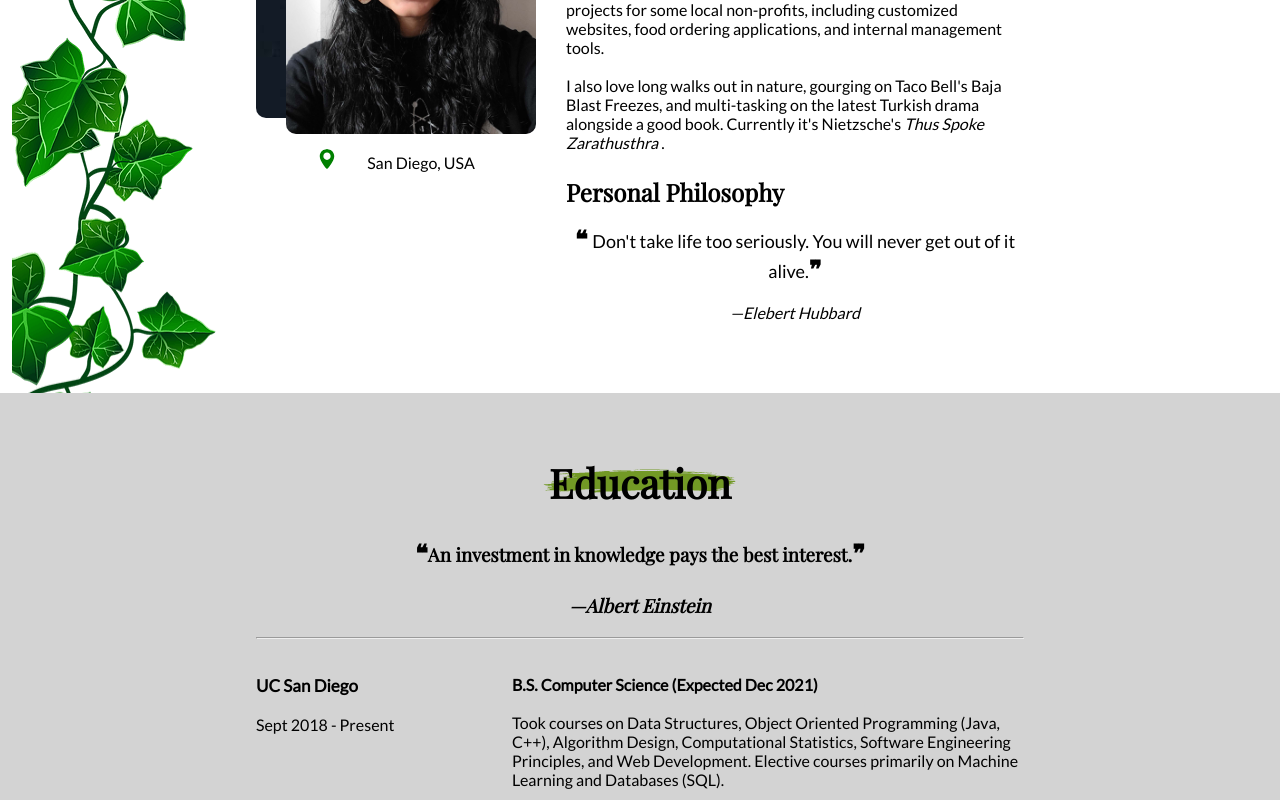
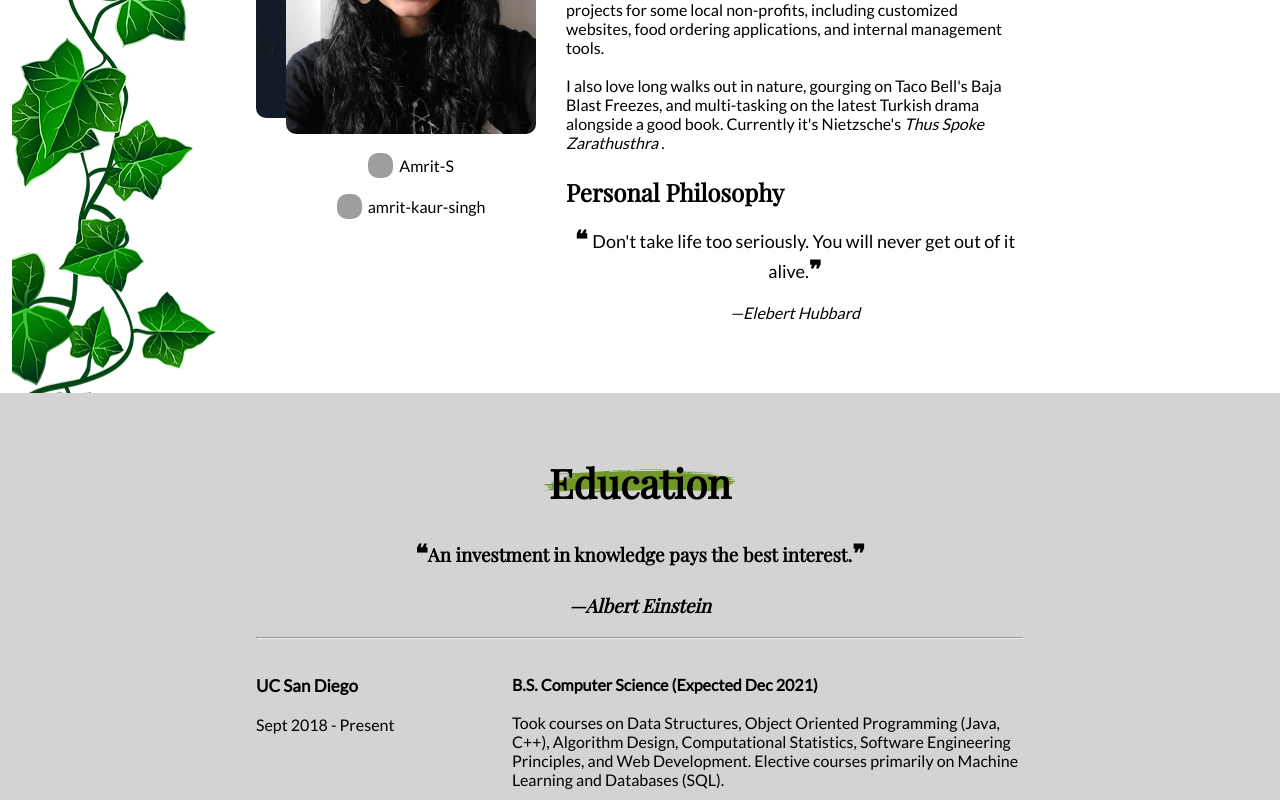
Before and after one commit to Amrit-S/personal-website, a React (Create React App) app: page / in a window 1280 px wide. Shown: the part 1240-2040 px from the top of the page. Built offline with nearby package versions, Linux system fonts and the light colour scheme; grey boxes are pictures that could not be loaded.

Commit message:
added linkedin & github to about + added underline animation

```diff
--- a/src/components/InteractiveSections/About.js
+++ b/src/components/InteractiveSections/About.js
@@ -16,10 +16,12 @@ export default function About() {
                 <div id="headshot-container">
                     <div className="headshot-backdrop"></div>
                     <img src={PersonalHeadshot} alt="Amrit Headshot" width="250px" height="auto" />
-                    <p>
-                        <MapMarker/>
-                        San Diego, USA
-                    </p>
+                    <div className="info">
+                        {/* <p> <MapMarker/> San Diego, USA</p> */}
+
+                        <p className="hover-underline-animation"> <img src="https://img.icons8.com/material-outlined/24/000000/github.png" width="25" height="25"/> &nbsp; Amrit-S </p>
+                        <p className="hover-underline-animation"> <img src="https://img.icons8.com/ios-glyphs/30/000000/linkedin.png" width="25" height="25" /> &nbsp; amrit-kaur-singh </p>
+                    </div>
                 </div>
                 <div style={{textAlign: "left"}}>
                     <h4> About Me </h4>
--- a/src/components/InteractiveSections/Contact.js
+++ b/src/components/InteractiveSections/Contact.js
@@ -17,7 +17,7 @@ export default function Contact() {
             </h3>
             <hr/>
             <div className="contract-entry-wrapper">
-                <a className="contact-entry" href="mailto: aksingh@ucsd.edu">
+                <a className="contact-entry hover-underline-animation" href="mailto: aksingh@ucsd.edu">
 
                     <svg xmlns="http://www.w3.org/2000/svg" x="0px" y="0px"
                         width="30" height="30"
@@ -26,7 +26,7 @@ export default function Contact() {
                     &nbsp;
                     aksingh@ucsd.edu (Preferred)
                 </a>
-                <a className="contact-entry" href="https://www.linkedin.com/in/amrit-kaur-singh" target="_blank" rel="noopener noreferrer">
+                <a className="contact-entry hover-underline-animation" href="https://www.linkedin.com/in/amrit-kaur-singh" target="_blank" rel="noopener noreferrer">
                 <svg xmlns="http://www.w3.org/2000/svg" x="0px" y="0px"
                     width="32" height="32"
                     viewBox="0 0 172 172"><g fill="none" fill-rule="nonzero" stroke="none" stroke-width="1" stroke-linecap="butt" stroke-linejoin="miter" stroke-miterlimit="10" stroke-dasharray="" stroke-dashoffset="0" font-family="none" font-weight="none" font-size="none" text-anchor="none"><path d="M0,172v-172h172v172z" fill="none"></path><g fill="#ffffff"><path d="M40.3125,26.875c-7.34863,0 -13.4375,6.08887 -13.4375,13.4375v91.375c0,7.34864 6.08887,13.4375 13.4375,13.4375h91.375c7.34864,0 13.4375,-6.08886 13.4375,-13.4375v-91.375c0,-7.34863 -6.08886,-13.4375 -13.4375,-13.4375zM40.3125,37.625h91.375c1.53271,0 2.6875,1.15479 2.6875,2.6875v91.375c0,1.53271 -1.15479,2.6875 -2.6875,2.6875h-91.375c-1.53271,0 -2.6875,-1.15479 -2.6875,-2.6875v-91.375c0,-1.53271 1.15479,-2.6875 2.6875,-2.6875zM56.10156,46.86328c-5.10205,0 -9.23828,4.13623 -9.23828,9.23828c0,5.10205 4.13623,9.23828 9.23828,9.23828c5.10205,0 9.23828,-4.13623 9.23828,-9.23828c0,-5.10205 -4.13623,-9.23828 -9.23828,-9.23828zM104.64453,71.38672c-7.70557,0 -12.82861,4.22021 -14.94922,8.23047h-0.33594v-7.05469h-15.11719v51.0625h15.78906v-25.19531c0,-6.65576 1.32276,-13.10156 9.57422,-13.10156c8.12549,0 8.23047,7.5166 8.23047,13.4375v24.85938h15.78906v-28.05078c0,-13.73144 -2.91846,-24.1875 -18.98047,-24.1875zM48.375,72.5625v51.0625h15.95703v-51.0625z"></path></g></g></svg>
--- a/src/css/InteractiveResume.css
+++ b/src/css/InteractiveResume.css
@@ -61,7 +61,7 @@
     margin-bottom: 20px;
 }
 
-.paint-bg, .contact-entry:hover, .navbar-entry-active {
+.paint-bg, .navbar-entry-active {
     background: url("../media/brush-stroke.svg");
     background-repeat: no-repeat;
     background-size: 100% 95%;
@@ -116,12 +116,31 @@
     border-radius: 10px;
 }
 
-#headshot-container img {
+#headshot-container > img {
     margin: -330px 30px 0px 30px;
 }
 
-#headshot-container > p {
-    margin-left: -60px;
+#headshot-container .info {
+    display: flex;
+    flex-direction: column;
+    justify-content: center;
+    align-items: center;
+}
+
+#headshot-container .info > p {
+    display: flex;
+    justify-content: center;
+    align-items: center;
+    width: fit-content;
+    color: black;
+}
+
+#headshot-container .info > p:hover {
+    cursor: pointer;
+}
+
+#headshot-container .info > p, #headshot-container .info > p {
+    margin-bottom: 0px;
 }
 
 #about-section img {
@@ -129,9 +148,32 @@
 }
 
 .book-bg {
-
     width: 100%;
     background: url("../media/vine.png") no-repeat center center;
+}
+
+.hover-underline-animation {
+  display: inline-block;
+  position: relative;
+  color: #729925;
+}
+
+.hover-underline-animation:after {
+  content: '';
+  position: absolute;
+  width: 100%;
+  transform: scaleX(0);
+  height: 2px;
+  bottom: 0;
+  left: 0;
+  background-color: #729925;
+  transform-origin: bottom right;
+  transition: transform 0.25s ease-out;
+}
+
+.hover-underline-animation:hover:after {
+  transform: scaleX(1);
+  transform-origin: bottom left;
 }
 
 /* Work */
@@ -239,8 +281,12 @@
         align-items: center;
     }
 
-    #headshot-container img {
+    #headshot-container > img {
         margin: -325px 30px 0px 90px;
+    }
+
+    #headshot-container .info {
+        margin-left: 50px;
     }
 
 }
```
